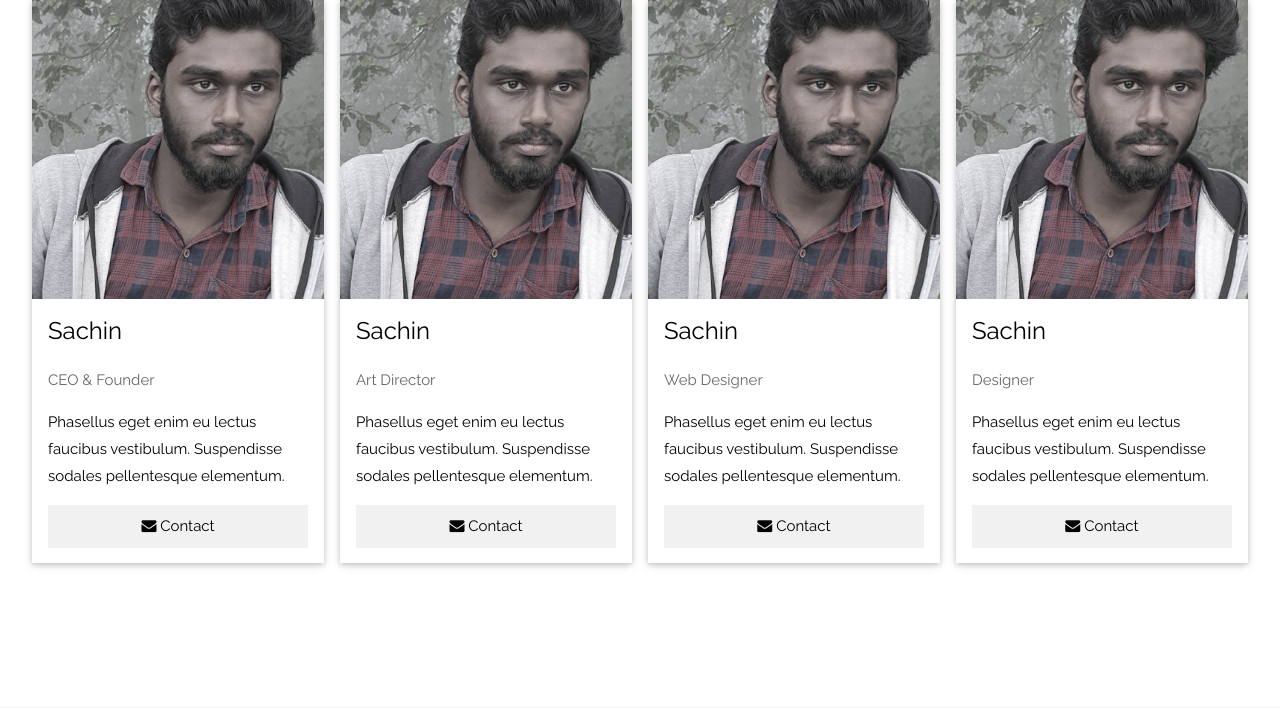
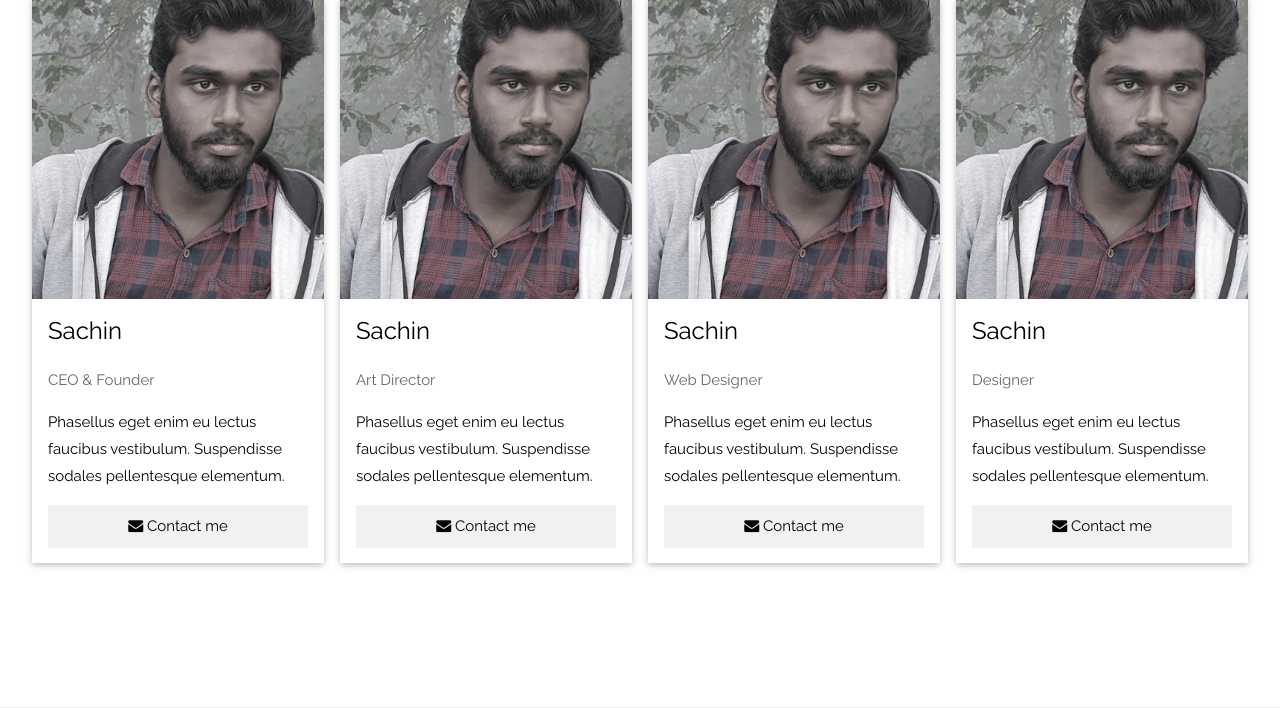
Before and after one commit to jeromejad/heart-disease, a Flask app: page / in a window 1280 px wide. Shown: the part 1765-2473 px from the top of the page. Run offline with Flask 2, Linux system fonts and the light colour scheme.

Commit message:
Update welcome.html

```diff
--- a/templates/welcome.html
+++ b/templates/welcome.html
@@ -118,7 +118,7 @@ body, html {
           <h3>Sachin</h3>
           <p class="w3-opacity">CEO & Founder</p>
           <p>Phasellus eget enim eu lectus faucibus vestibulum. Suspendisse sodales pellentesque elementum.</p>
-          <p><button  class="w3-button w3-light-grey w3-block"><i class="fa fa-envelope"></i> <a href="mailto:sachin@pornhub.com">Contact</a></button></p>
+          <a href="mailto:sachin@pornhub.com"><p><button  class="w3-button w3-light-grey w3-block"><i class="fa fa-envelope"></i> Contact me </button></p></a>
         </div>
       </div>
     </div>
@@ -129,7 +129,7 @@ body, html {
           <h3>Sachin</h3>
           <p class="w3-opacity">Art Director</p>
           <p>Phasellus eget enim eu lectus faucibus vestibulum. Suspendisse sodales pellentesque elementum.</p>
-          <p><button  class="w3-button w3-light-grey w3-block"><i class="fa fa-envelope"></i> <a href="mailto:sachin@pornhub.com">Contact</a></button></p>
+          <a href="mailto:sachin@pornhub.com"><p><button  class="w3-button w3-light-grey w3-block"><i class="fa fa-envelope"></i> Contact me </button></p></a>
         </div>
       </div>
     </div>
@@ -140,7 +140,7 @@ body, html {
           <h3>Sachin</h3>
           <p class="w3-opacity">Web Designer</p>
           <p>Phasellus eget enim eu lectus faucibus vestibulum. Suspendisse sodales pellentesque elementum.</p>
-          <p><button  class="w3-button w3-light-grey w3-block"><i class="fa fa-envelope"></i> <a href="mailto:sachin@pornhub.com">Contact</a></button></p>
+          <a href="mailto:sachin@pornhub.com"><p><button  class="w3-button w3-light-grey w3-block"><i class="fa fa-envelope"></i> Contact me </button></p></a>
         </div>
       </div>
     </div>
@@ -151,7 +151,7 @@ body, html {
           <h3>Sachin</h3>
           <p class="w3-opacity">Designer</p>
           <p>Phasellus eget enim eu lectus faucibus vestibulum. Suspendisse sodales pellentesque elementum.</p>
-          <p><button  class="w3-button w3-light-grey w3-block"><i class="fa fa-envelope"></i> <a href="mailto:sachin@pornhub.com">Contact</a></button></p>
+           <a href="mailto:sachin@pornhub.com"><p><button  class="w3-button w3-light-grey w3-block"><i class="fa fa-envelope"></i> Contact me </button></p></a>
         </div>
       </div>
     </div>
```
